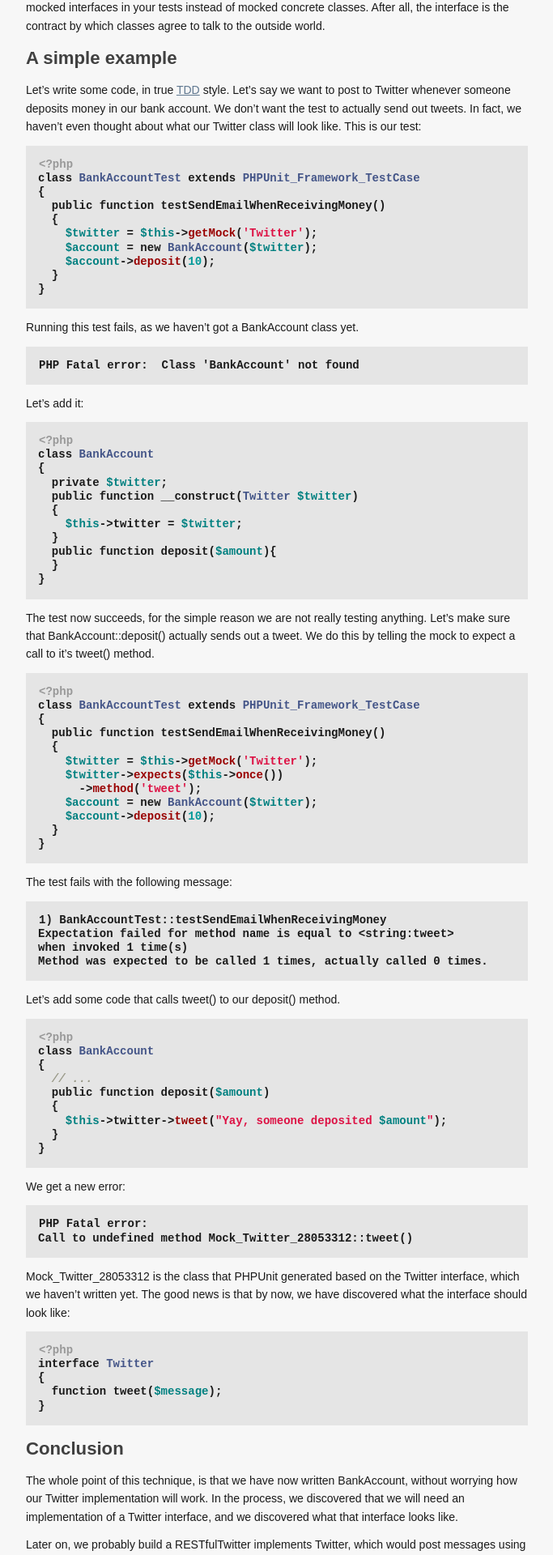
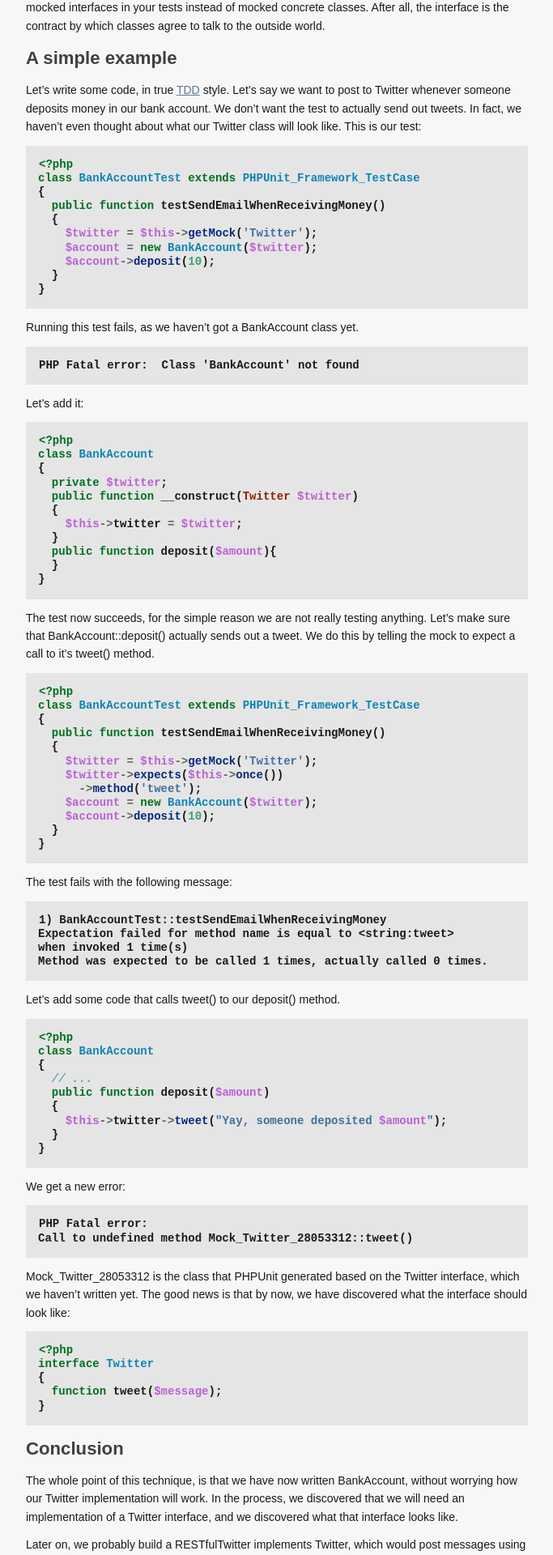
Before and after one commit to rgerkin/mathiasverraes.github.com, a Jekyll site: the page built from _posts/2011-03-21-interface-discovery-with-phpunit-mock-objects.markdown, in a window 1280 px wide. Shown: the part 418-2338 px from the top of the page at 81% size, without its empty margins (298-981 px from the left). Built offline with Jekyll 4.4.1, drawn with Linux system fonts in a browser that asks for light colours.

Commit message:
more readable syntax highlighting theme

```diff
--- a/css/syntax.css
+++ b/css/syntax.css
@@ -1,60 +1,62 @@
+.highlight .hll { background-color: #ffffcc }
 .highlight  { background: #E5E5E5; }
-.highlight .c { color: #999988; font-style: italic } /* Comment */
-.highlight .err { color: #a61717; background-color: #e3d2d2 } /* Error */
-.highlight .k { font-weight: bold } /* Keyword */
-.highlight .o { font-weight: bold } /* Operator */
-.highlight .cm { color: #999988; font-style: italic } /* Comment.Multiline */
-.highlight .cp { color: #999999; font-weight: bold } /* Comment.Preproc */
-.highlight .c1 { color: #999988; font-style: italic } /* Comment.Single */
-.highlight .cs { color: #999999; font-weight: bold; font-style: italic } /* Comment.Special */
-.highlight .gd { color: #000000; background-color: #ffdddd } /* Generic.Deleted */
-.highlight .gd .x { color: #000000; background-color: #ffaaaa } /* Generic.Deleted.Specific */
+.highlight .c { color: #60a0b0; font-style: italic } /* Comment */
+.highlight .err { border: 1px solid #FF0000 } /* Error */
+.highlight .k { color: #007020; font-weight: bold } /* Keyword */
+.highlight .o { color: #666666 } /* Operator */
+.highlight .cm { color: #60a0b0; font-style: italic } /* Comment.Multiline */
+.highlight .cp { color: #007020 } /* Comment.Preproc */
+.highlight .c1 { color: #60a0b0; font-style: italic } /* Comment.Single */
+.highlight .cs { color: #60a0b0; background-color: #fff0f0 } /* Comment.Special */
+.highlight .gd { color: #A00000 } /* Generic.Deleted */
 .highlight .ge { font-style: italic } /* Generic.Emph */
-.highlight .gr { color: #aa0000 } /* Generic.Error */
-.highlight .gh { color: #999999 } /* Generic.Heading */
-.highlight .gi { color: #000000; background-color: #ddffdd } /* Generic.Inserted */
-.highlight .gi .x { color: #000000; background-color: #aaffaa } /* Generic.Inserted.Specific */
-.highlight .go { color: #888888 } /* Generic.Output */
-.highlight .gp { color: #555555 } /* Generic.Prompt */
+.highlight .gr { color: #FF0000 } /* Generic.Error */
+.highlight .gh { color: #000080; font-weight: bold } /* Generic.Heading */
+.highlight .gi { color: #00A000 } /* Generic.Inserted */
+.highlight .go { color: #808080 } /* Generic.Output */
+.highlight .gp { color: #c65d09; font-weight: bold } /* Generic.Prompt */
 .highlight .gs { font-weight: bold } /* Generic.Strong */
-.highlight .gu { color: #aaaaaa } /* Generic.Subheading */
-.highlight .gt { color: #aa0000 } /* Generic.Traceback */
-.highlight .kc { font-weight: bold } /* Keyword.Constant */
-.highlight .kd { font-weight: bold } /* Keyword.Declaration */
-.highlight .kp { font-weight: bold } /* Keyword.Pseudo */
-.highlight .kr { font-weight: bold } /* Keyword.Reserved */
-.highlight .kt { color: #445588; font-weight: bold } /* Keyword.Type */
-.highlight .m { color: #009999 } /* Literal.Number */
-.highlight .s { color: #d14 } /* Literal.String */
-.highlight .na { color: #008080 } /* Name.Attribute */
-.highlight .nb { color: #0086B3 } /* Name.Builtin */
-.highlight .nc { color: #445588; font-weight: bold } /* Name.Class */
-.highlight .no { color: #008080 } /* Name.Constant */
-.highlight .ni { color: #800080 } /* Name.Entity */
-.highlight .ne { color: #990000; font-weight: bold } /* Name.Exception */
-.highlight .nf { color: #990000; font-weight: bold } /* Name.Function */
-.highlight .nn { color: #555555 } /* Name.Namespace */
-.highlight .nt { color: #000080 } /* Name.Tag */
-.highlight .nv { color: #008080 } /* Name.Variable */
-.highlight .ow { font-weight: bold } /* Operator.Word */
+.highlight .gu { color: #800080; font-weight: bold } /* Generic.Subheading */
+.highlight .gt { color: #0040D0 } /* Generic.Traceback */
+.highlight .kc { color: #007020; font-weight: bold } /* Keyword.Constant */
+.highlight .kd { color: #007020; font-weight: bold } /* Keyword.Declaration */
+.highlight .kn { color: #007020; font-weight: bold } /* Keyword.Namespace */
+.highlight .kp { color: #007020 } /* Keyword.Pseudo */
+.highlight .kr { color: #007020; font-weight: bold } /* Keyword.Reserved */
+.highlight .kt { color: #902000 } /* Keyword.Type */
+.highlight .m { color: #40a070 } /* Literal.Number */
+.highlight .s { color: #4070a0 } /* Literal.String */
+.highlight .na { color: #4070a0 } /* Name.Attribute */
+.highlight .nb { color: #007020 } /* Name.Builtin */
+.highlight .nc { color: #0e84b5; font-weight: bold } /* Name.Class */
+.highlight .no { color: #60add5 } /* Name.Constant */
+.highlight .nd { color: #555555; font-weight: bold } /* Name.Decorator */
+.highlight .ni { color: #d55537; font-weight: bold } /* Name.Entity */
+.highlight .ne { color: #007020 } /* Name.Exception */
+.highlight .nf { color: #06287e } /* Name.Function */
+.highlight .nl { color: #002070; font-weight: bold } /* Name.Label */
+.highlight .nn { color: #0e84b5; font-weight: bold } /* Name.Namespace */
+.highlight .nt { color: #062873; font-weight: bold } /* Name.Tag */
+.highlight .nv { color: #bb60d5 } /* Name.Variable */
+.highlight .ow { color: #007020; font-weight: bold } /* Operator.Word */
 .highlight .w { color: #bbbbbb } /* Text.Whitespace */
-.highlight .mf { color: #009999 } /* Literal.Number.Float */
-.highlight .mh { color: #009999 } /* Literal.Number.Hex */
-.highlight .mi { color: #009999 } /* Literal.Number.Integer */
-.highlight .mo { color: #009999 } /* Literal.Number.Oct */
-.highlight .sb { color: #d14 } /* Literal.String.Backtick */
-.highlight .sc { color: #d14 } /* Literal.String.Char */
-.highlight .sd { color: #d14 } /* Literal.String.Doc */
-.highlight .s2 { color: #d14 } /* Literal.String.Double */
-.highlight .se { color: #d14 } /* Literal.String.Escape */
-.highlight .sh { color: #d14 } /* Literal.String.Heredoc */
-.highlight .si { color: #d14 } /* Literal.String.Interpol */
-.highlight .sx { color: #d14 } /* Literal.String.Other */
-.highlight .sr { color: #009926 } /* Literal.String.Regex */
-.highlight .s1 { color: #d14 } /* Literal.String.Single */
-.highlight .ss { color: #990073 } /* Literal.String.Symbol */
-.highlight .bp { color: #999999 } /* Name.Builtin.Pseudo */
-.highlight .vc { color: #008080 } /* Name.Variable.Class */
-.highlight .vg { color: #008080 } /* Name.Variable.Global */
-.highlight .vi { color: #008080 } /* Name.Variable.Instance */
-.highlight .il { color: #009999 } /* Literal.Number.Integer.Long */
+.highlight .mf { color: #40a070 } /* Literal.Number.Float */
+.highlight .mh { color: #40a070 } /* Literal.Number.Hex */
+.highlight .mi { color: #40a070 } /* Literal.Number.Integer */
+.highlight .mo { color: #40a070 } /* Literal.Number.Oct */
+.highlight .sb { color: #4070a0 } /* Literal.String.Backtick */
+.highlight .sc { color: #4070a0 } /* Literal.String.Char */
+.highlight .sd { color: #4070a0; font-style: italic } /* Literal.String.Doc */
+.highlight .s2 { color: #4070a0 } /* Literal.String.Double */
+.highlight .se { color: #4070a0; font-weight: bold } /* Literal.String.Escape */
+.highlight .sh { color: #4070a0 } /* Literal.String.Heredoc */
+.highlight .si { color: #70a0d0; font-style: italic } /* Literal.String.Interpol */
+.highlight .sx { color: #c65d09 } /* Literal.String.Other */
+.highlight .sr { color: #235388 } /* Literal.String.Regex */
+.highlight .s1 { color: #4070a0 } /* Literal.String.Single */
+.highlight .ss { color: #517918 } /* Literal.String.Symbol */
+.highlight .bp { color: #007020 } /* Name.Builtin.Pseudo */
+.highlight .vc { color: #bb60d5 } /* Name.Variable.Class */
+.highlight .vg { color: #bb60d5 } /* Name.Variable.Global */
+.highlight .vi { color: #bb60d5 } /* Name.Variable.Instance */
+.highlight .il { color: #40a070 } /* Literal.Number.Integer.Long */
```
